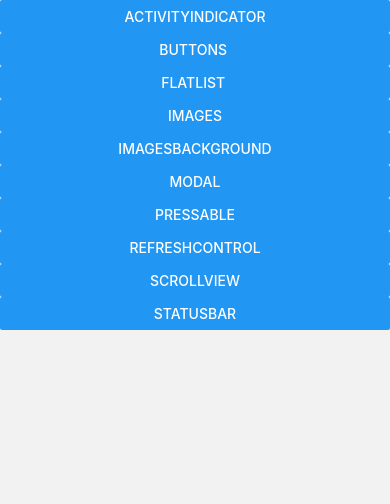
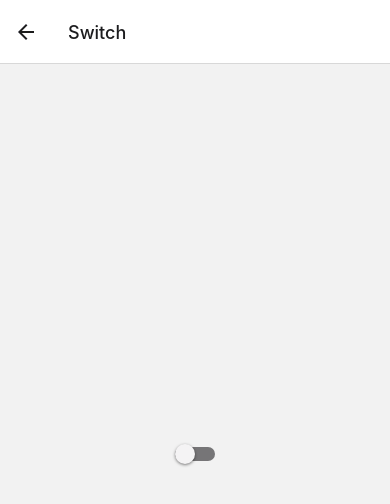
Before and after one commit to SammyMureithi/FistRNApp, a React Native app: screen /Switch in a window 390 px wide. Shown: the top 504 px of the page. Built offline with nearby package versions, Linux system fonts and the light colour scheme.

Commit message:
Switch and Text

```diff
--- a/App.js
+++ b/App.js
@@ -13,6 +13,8 @@ import PressableComponent from './Screens/PressableComponent';
 import RefreshControlComp from './Screens/RefreshControlComp';
 import ScrollViewCompo from './Screens/ScrollViewCompo';
 import StatusBarCompo from './Screens/StatusBarCompo';
+import SwitchCompo from './Screens/SwitchCompo';
+import TextCompo from './Screens/TextCompo';
 function App() {
   const Stack = createNativeStackNavigator();
   return (
@@ -40,6 +42,8 @@ function App() {
           component={StatusBarCompo}
           options={{headerShown: false}}
         />
+        <Stack.Screen name="Switch" component={SwitchCompo} />
+        <Stack.Screen name="Text" component={TextCompo} />
       </Stack.Navigator>
     </NavigationContainer>
   );
--- a/Screens/Index.js
+++ b/Screens/Index.js
@@ -39,6 +39,8 @@ function Index({navigation}) {
           title="StatusBar"
           onPress={() => navigation.navigate('StatusBar')}
         />
+        <Button title="Switch" onPress={() => navigation.navigate('Switch')} />
+        <Button title="Text" onPress={() => navigation.navigate('Text')} />
       </ScrollView>
     </SafeAreaView>
   );
--- a/Screens/StatusBarCompo.js
+++ b/Screens/StatusBarCompo.js
@@ -9,7 +9,12 @@ function StatusBarCompo() {
   }
   return (
     <View>
-      <StatusBar hidden={status} backgroundColor="#61dafb" animated={true} />
+      <StatusBar
+        hidden={status}
+        backgroundColor="#61dafb"
+        animated={true}
+        translucent={true}
+      />
       <Text>Status Bar</Text>
       <Button title={status ? 'Show' : 'Hide'} onPress={handleChangeStatus} />
     </View>
--- /dev/null
+++ b/Screens/SwitchCompo.js
@@ -0,0 +1,20 @@
+import React from 'react';
+import {useState} from 'react';
+import {View, Text, Switch} from 'react-native';
+
+function SwitchCompo() {
+  const [isEnable, setIsEnabled] = useState(false);
+
+  return (
+    <View style={{flex: 1, justifyContent: 'center', alignItems: 'center'}}>
+      <Switch
+        onValueChange={() => setIsEnabled(prevState => !prevState)}
+        value={isEnable}
+        trackColor={{false: '#767577', true: '#81b0ff'}}
+        thumbColor={isEnable ? '#f5dd4b' : '#f4f3f4'}
+      />
+    </View>
+  );
+}
+
+export default SwitchCompo;
--- /dev/null
+++ b/Screens/TextCompo.js
@@ -0,0 +1,17 @@
+import React from 'react';
+import {Text, View} from 'react-native';
+
+function TextCompo() {
+  return (
+    <View>
+      <Text>Hello am a text</Text>
+      <Text selectable={true} selectionColor={'green'}>
+        Here we can have{' '}
+        <Text style={{color: 'red', fontStyle: 'italic'}}>nested Text</Text>
+      </Text>
+      <Text dataDetectorType={'phoneNumber'}>0768397675</Text>
+    </View>
+  );
+}
+
+export default TextCompo;
```
